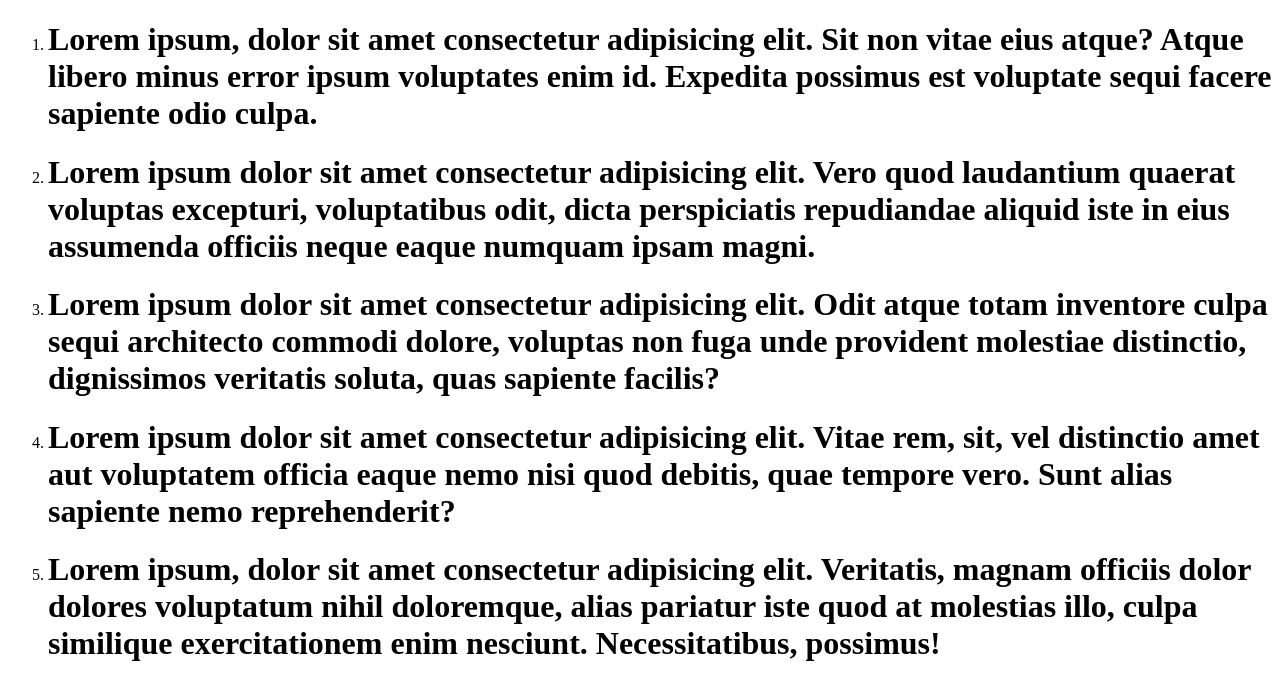
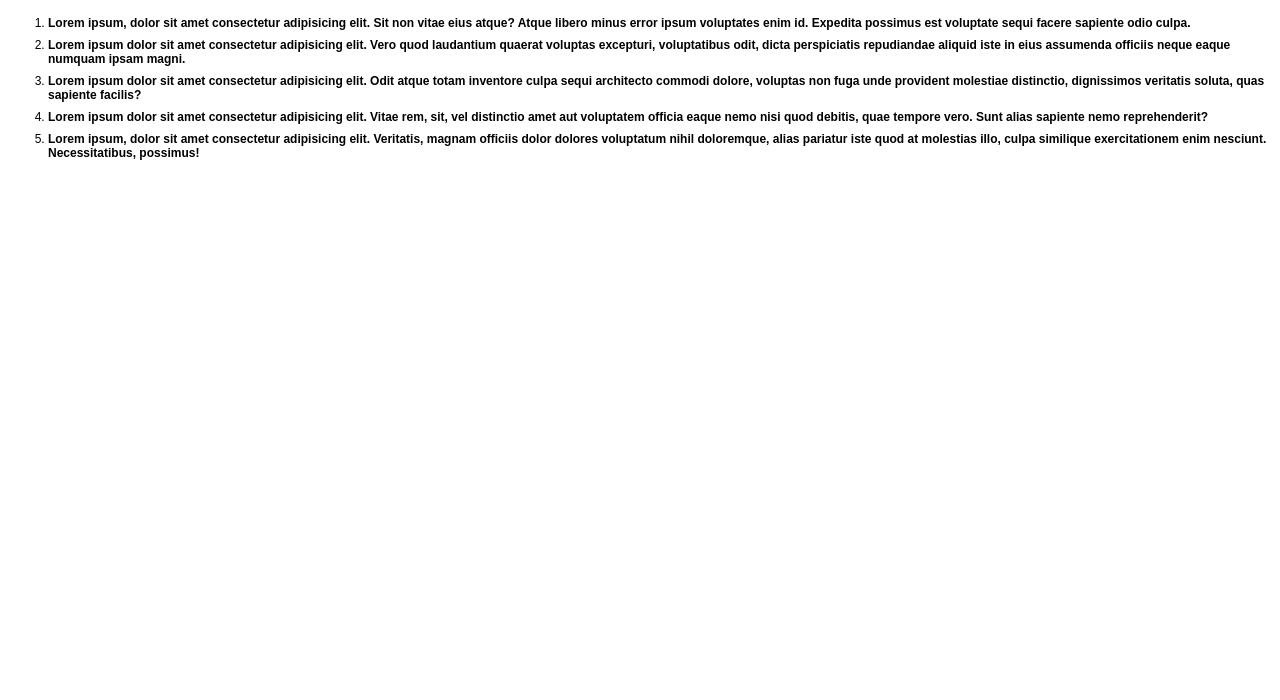
Before and after one commit to EuRamalho/Prime, a plain HTML site: page Carta de apresentacão/pj1/index.html in a window 1280 px wide. Drawn offline with Linux system fonts and the light colour scheme.

Commit message:
CSS-ORDEM

```diff
--- a/Carta de apresentacão/pj1/index.html
+++ b/Carta de apresentacão/pj1/index.html
@@ -4,11 +4,12 @@
     <meta charset="UTF-8">
     <meta http-equiv="X-UA-Compatible" content="IE=edge">
     <meta name="viewport" content="width=device-width, initial-scale=1.0">
+    <link rel="stylesheet" href="style.css">
     <title>Olá,muito prazer!</title>
 </head>
 <body>
     <!--ciração de linhas com tag de linhas ordenadas-->
-    <ol class="or">
+    <ol class="ordem">
         <li><h1>Lorem ipsum, dolor sit amet consectetur adipisicing elit. Sit non vitae eius atque? Atque libero minus error ipsum voluptates enim id. Expedita possimus est voluptate sequi facere sapiente odio culpa.</h1></li>
         <li><h1>Lorem ipsum dolor sit amet consectetur adipisicing elit. Vero quod laudantium quaerat voluptas excepturi, voluptatibus odit, dicta perspiciatis repudiandae aliquid iste in eius assumenda officiis neque eaque numquam ipsam magni.</h1></li>
         <li><h1>Lorem ipsum dolor sit amet consectetur adipisicing elit. Odit atque totam inventore culpa sequi architecto commodi dolore, voluptas non fuga unde provident molestiae distinctio, dignissimos veritatis soluta, quas sapiente facilis?</h1></li>
--- a/Carta de apresentacão/pj1/style.css
+++ b/Carta de apresentacão/pj1/style.css
@@ -3,7 +3,9 @@ title{
 }
 h1{
     font-family: Arial, Helvetica, sans-serif;
+    font-size: 12px;
 }
-.or{
+li{
     font-family: Arial, Helvetica, sans-serif;
+    font-size: 12px;
 }
```
